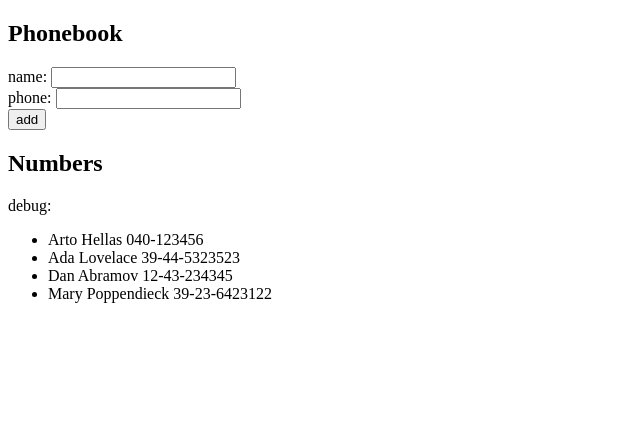
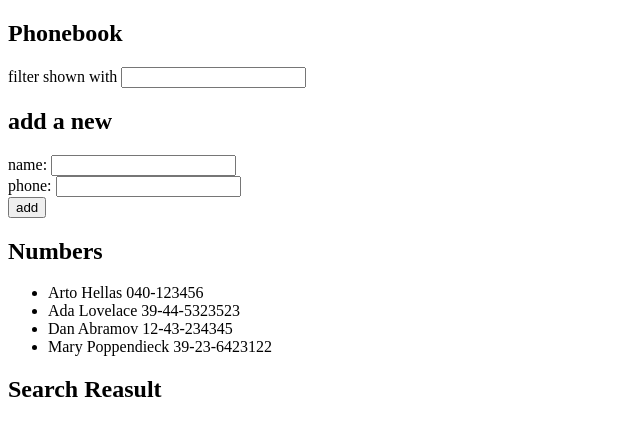
Before and after one commit to AliAlTaweel/part02, a React (Vite) app in the folder phonebook/: page / in a window 1280 px wide. Shown: the top 436 px of the page, without its empty margins (0-640 px from the left). Built offline with nearby package versions, Linux system fonts and the light colour scheme.

Commit message:
Start Ex2.10

```diff
--- a/phonebook/src/App.jsx
+++ b/phonebook/src/App.jsx
@@ -9,6 +9,7 @@ const App = () => {
     { name: "Dan Abramov", number: "12-43-234345", id: 3 },
     { name: "Mary Poppendieck", number: "39-23-6423122", id: 4 },
   ]);
+  const [searchResult, setSearchResualt] = useState([]);
 
   const inputChange = (event) => {
     setNewName(event.target.value);
@@ -33,9 +34,21 @@ const App = () => {
   };
 
   console.log(persons);
+  const handleSerach = (event) => {
+    event.preventDefault();
+    const searchName = event.target.value;
+    setSearchResualt(persons.filter(person =>
+      person.name.toLowerCase().includes(event.target.value.toLowerCase())
+    ));
+  }
+
   return (
     <div>
       <h2>Phonebook</h2>
+      <div>
+        filter shown with <input type="text" onChange={handleSerach}/>
+      </div>
+      <h2>add a new</h2>
       <form onSubmit={addName}>
         <div className="name">
           name: <input id="name" value={newName} onChange={inputChange} />
@@ -49,9 +62,16 @@ const App = () => {
         </div>
       </form>
       <h2>Numbers</h2>
-      <div>debug: {newName}</div>
       <ul>
         {persons.map((person) => (
+          <li key={person.name}>
+            {person.name} {person.number}
+          </li>
+        ))}
+      </ul>
+      <h2>Search Reasult</h2>
+      <ul>
+        {searchResult.map((person) => (
           <li key={person.name}>
             {person.name} {person.number}
           </li>
```
